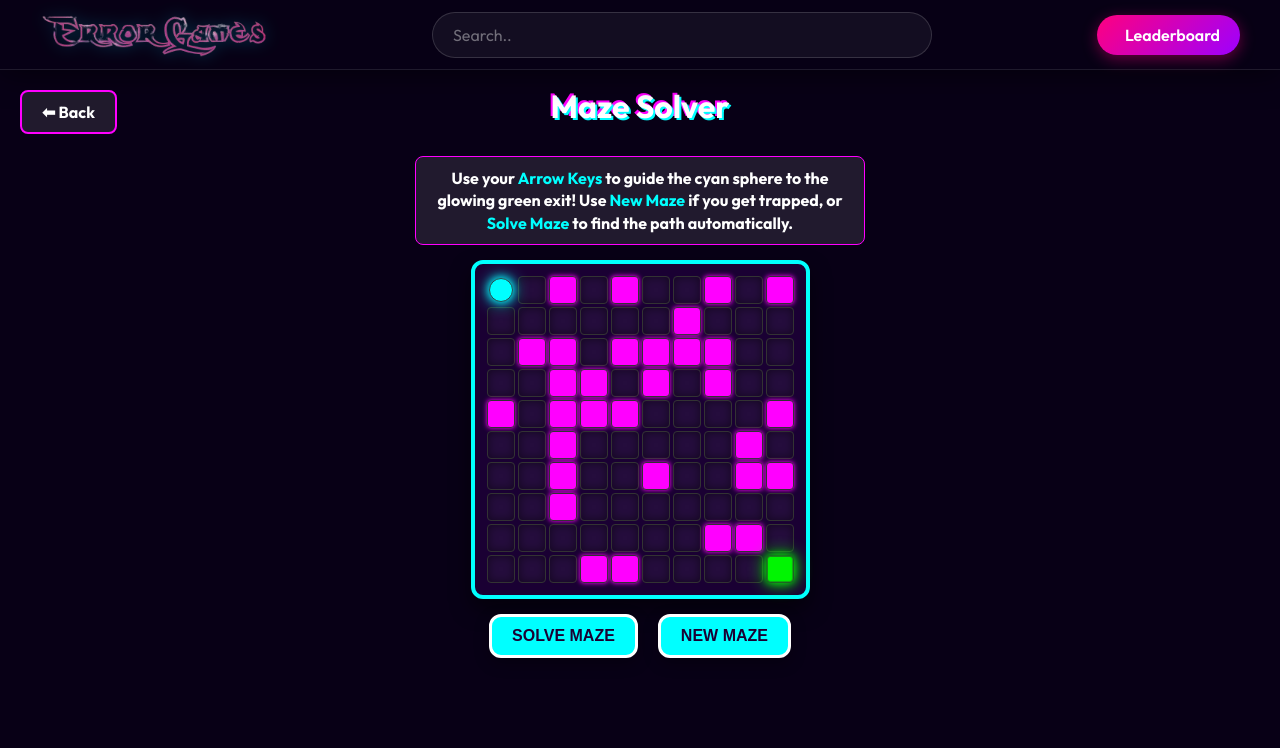
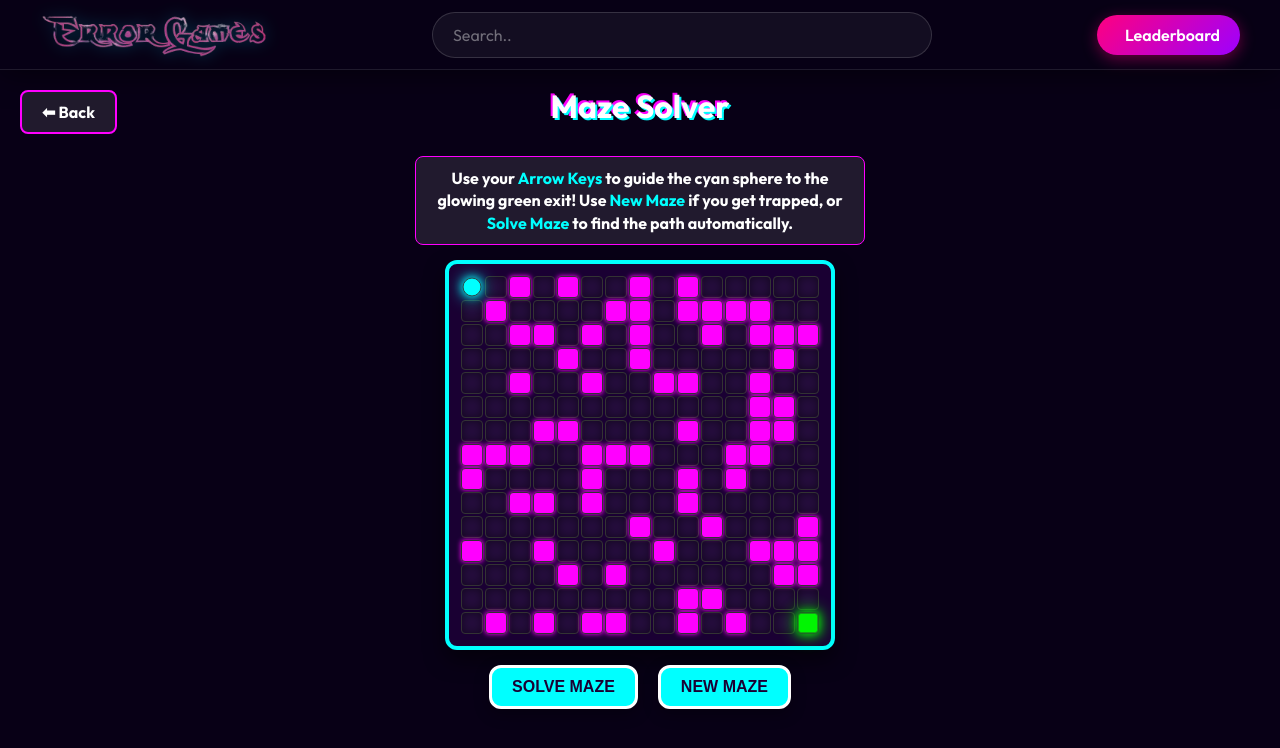
Before and after one commit to errorplayzz/error-games, a React (Vite) app: page /MazeSolver in a window 1280 px wide. Shown: the top 748 px of the page. Built offline with nearby package versions, Linux system fonts and the light colour scheme.

Commit message:
feat: increase maze to 15x15 and guarantee solvability

```diff
--- a/src/game-lounge/Maze-Solver/Maze-Solver.css
+++ b/src/game-lounge/Maze-Solver/Maze-Solver.css
@@ -34,9 +34,9 @@
 
 .maze {
   display: grid;
-  grid-template-columns: repeat(10, 28px);
-  grid-template-rows: repeat(10, 28px);
-  gap: 3px;
+  grid-template-columns: repeat(15, 22px);
+  grid-template-rows: repeat(15, 22px);
+  gap: 2px;
   background-color: #1a0033;
   padding: 12px;
   border-radius: 12px;
--- a/src/game-lounge/Maze-Solver/Maze-Solver.jsx
+++ b/src/game-lounge/Maze-Solver/Maze-Solver.jsx
@@ -2,20 +2,47 @@ import React, { useState, useEffect } from "react";
 import { Link } from "react-router-dom";
 import "./Maze-Solver.css";
 
-const SIZE = 10; // Maze size (10x10 grid)
+const SIZE = 15; // Increased maze size
 const WALL = 1;
 const PATH = 0;
 
+const isSolvable = (maze) => {
+  const visited = Array(SIZE).fill(null).map(() => Array(SIZE).fill(false));
+  const dfsCheck = (x, y) => {
+    if (x < 0 || y < 0 || x >= SIZE || y >= SIZE || maze[y][x] === WALL || visited[y][x]) return false;
+    if (x === SIZE - 1 && y === SIZE - 1) return true;
+    visited[y][x] = true;
+    const dirs = [{dx:1,dy:0}, {dx:0,dy:1}, {dx:-1,dy:0}, {dx:0,dy:-1}];
+    for (let {dx, dy} of dirs) {
+      if (dfsCheck(x+dx, y+dy)) return true;
+    }
+    return false;
+  };
+  return dfsCheck(0, 0);
+};
+
 const generateMaze = () => {
-  const maze = Array(SIZE)
+  let maze;
+  let solvable = false;
+  while (!solvable) {
+    maze = Array(SIZE)
       .fill(null)
       .map(() =>
         Array(SIZE)
           .fill(null)
           .map(() => (Math.random() > 0.7 ? WALL : PATH))
       );
-  maze[0][0] = PATH; // Start point
-  maze[SIZE - 1][SIZE - 1] = PATH; // End point
+    maze[0][0] = PATH;
+    maze[SIZE - 1][SIZE - 1] = PATH;
+
+    // Clear corners to improve solvability generation speed
+    maze[0][1] = PATH;
+    maze[1][0] = PATH;
+    maze[SIZE - 1][SIZE - 2] = PATH;
+    maze[SIZE - 2][SIZE - 1] = PATH;
+
+    solvable = isSolvable(maze);
+  }
   return maze;
 };
 
```
Lines whose indentation alone changed are shown as unchanged.
